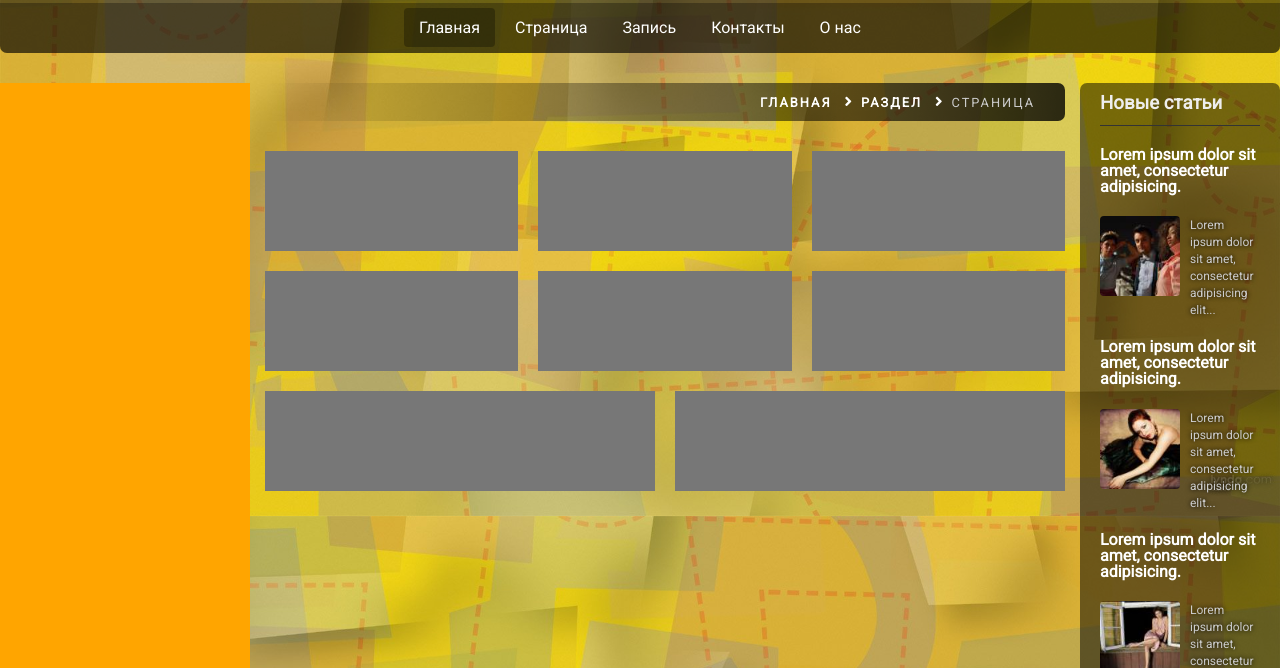
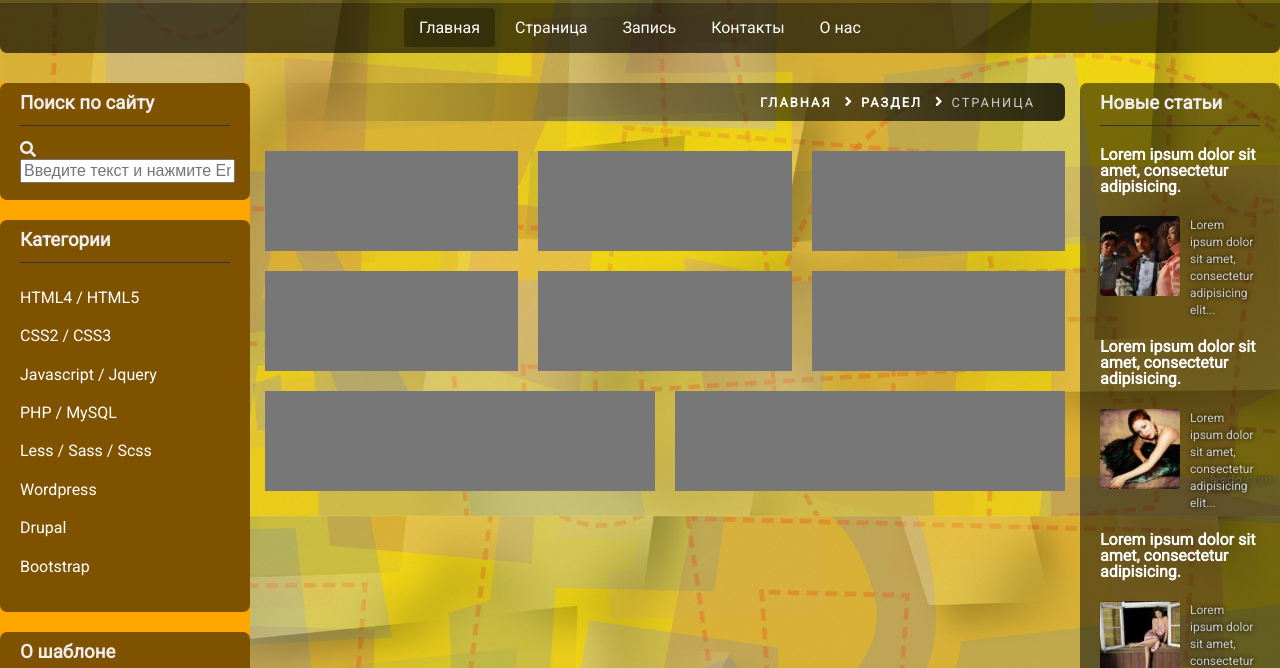
Before and after one commit to Zhamanak/site, a plain HTML site: page index.html in a window 1280 px wide. Shown: the part 284-952 px from the top of the page. Drawn offline with nearby package versions, Linux system fonts and the light colour scheme; a script that the page names is missing.

Commit message:
added beginning left-sidebar html&css

```diff
--- a/css/style.css
+++ b/css/style.css
@@ -37,7 +37,7 @@ a:hover {
   padding-left: 15px;
   padding-right: 15px;
 }
-.left {
+.left-sidebar {
   min-height: 100px;
   background-color: orange;
   width: 250px;
@@ -265,6 +265,19 @@ a:hover {
   .widget p {
     line-height: 2em;
   }
+.widget-search form {
+  position: relative;
+  margin: 15px 0 7px;
+}
+.widget-category__list {
+  padding: 0;
+  list-style: none;
+}
+.widget-category__list-item a {
+  display: block;
+  padding: 10px 0;
+}
+
 .widget-news__item {
   margin: 0 0 10px 0;
 }
@@ -343,7 +356,7 @@ h3 {
 }
 
 @media (max-width: 1024px) {
-  .right {
+  .right-sidebar {
     width: 100%;
   }
 }
@@ -351,11 +364,11 @@ h3 {
   .main {
     width: 100%;
   }
-  .left {
+  .left-sidebar {
     width: 50%;
     order: 0;
   }
-  .right {
+  .right-sidebar {
     width: 50%;
   }
   .content-item {
--- a/index.html
+++ b/index.html
@@ -72,7 +72,32 @@
       </div>
 
     </div>
-    <div class="left"></div>
+    <div class="left-sidebar">
+      <div class="widget widget-search">
+        <h3>Поиск по сайту</h3>
+        <form metod="get" action="#">
+          <i class="fa fa-search" aria-hidden="true"></i>
+          <input type="text" class="search" placeholder="Введите текст и нажмите Enter">
+        </form>
+      </div>
+      <div class="widget widget-category">
+        <h3>Категории</h3>
+        <ul class="widget-category__list">
+          <li class="widget-category__list-item"><a href="#">HTML4 / HTML5</a></li>
+          <li class="widget-category__list-item"><a href="#">CSS2 / CSS3</a></li>
+          <li class="widget-category__list-item"><a href="#">Javascript / Jquery</a></li>
+          <li class="widget-category__list-item"><a href="#">PHP / MySQL</a></li>
+          <li class="widget-category__list-item"><a href="#">Less / Sass / Scss</a></li>
+          <li class="widget-category__list-item"><a href="#">Wordpress</a></li>
+          <li class="widget-category__list-item"><a href="#">Drupal</a></li>
+          <li class="widget-category__list-item"><a href="#">Bootstrap</a></li>
+        </ul>
+      </div>
+      <div class="widget widget-text">
+        <h3>О шаблоне</h3>
+        <p>Данный шаблон разработан в учебных целях, для изучения адаптивной верстки на HTML5, оформления с помощью CSS3, подключения готовых библиотек и плагинов Jquery.</p>
+      </div>
+    </div>
     <div class="right-sidebar">
       <!-- .widget.widget-news>h3{Новые статьи}+.widget-news__content -->
       <div class="widget widget-news">
```
Also changed, not shown: 1 other file.
